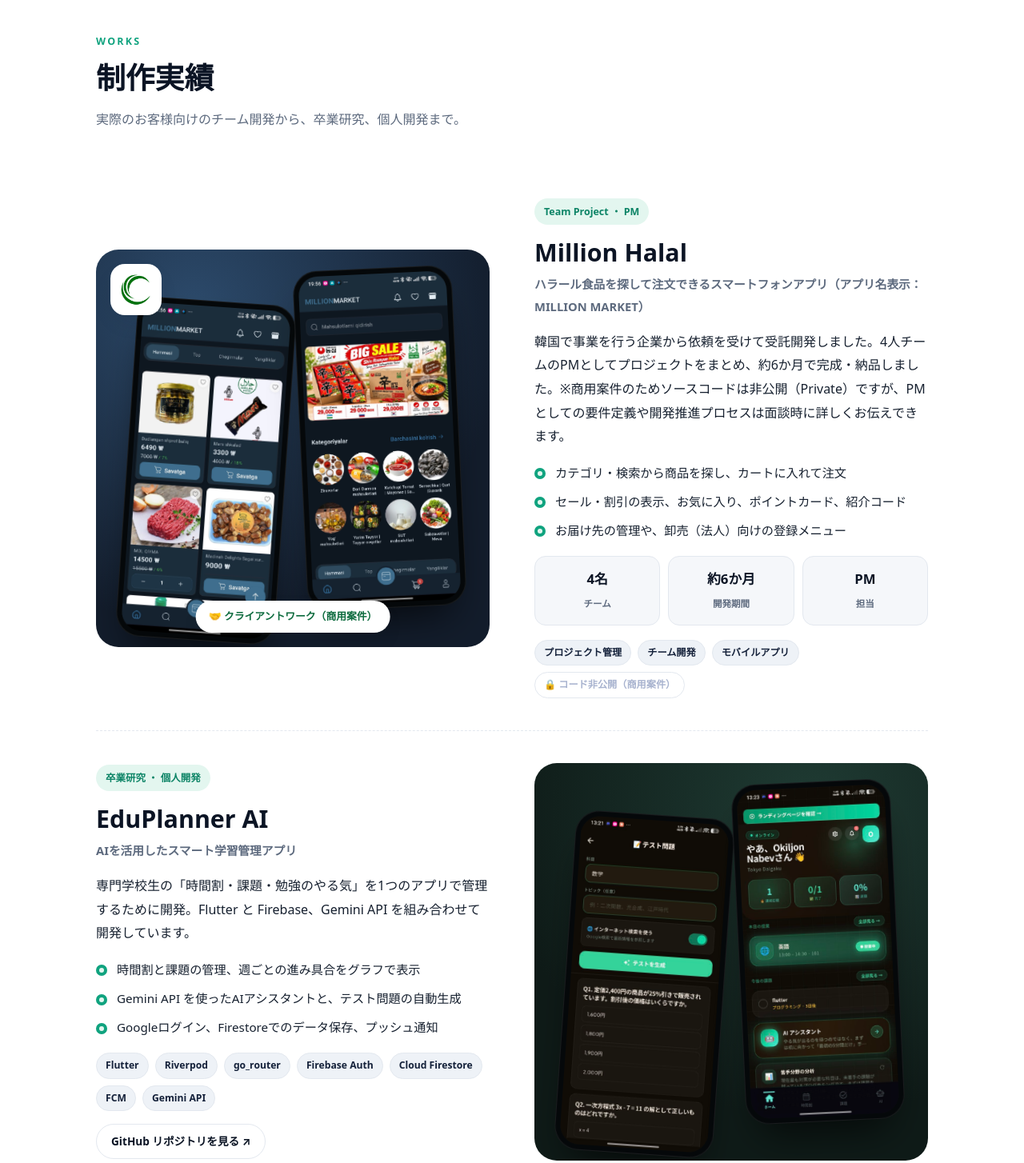
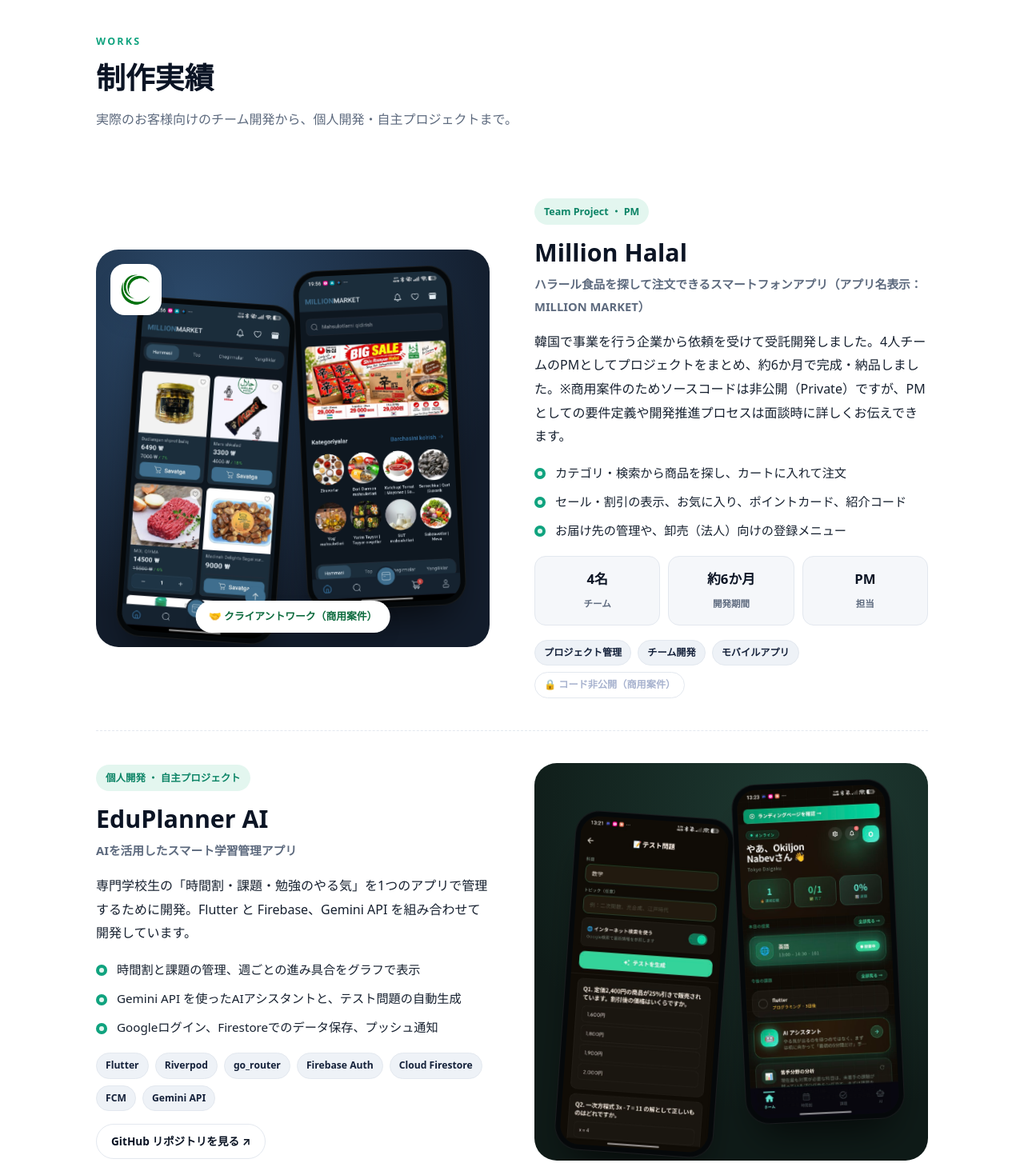
Before and after one commit to okiljon04344/okiljon04344, a plain HTML site: page index.html in a window 1280 px wide. Shown: the part 1660-3114 px from the top of the page at 80% size. Drawn offline with Linux system fonts and the light colour scheme.

Commit message:
docs: classify EduPlanner AI as personal project (個人開発) across portfolio and career sheet

```diff
--- a/index.html
+++ b/index.html
@@ -442,7 +442,7 @@
       <div class="sec-head reveal">
         <span class="eyebrow en">Works</span>
         <h2>制作実績</h2>
-        <p>実際のお客様向けのチーム開発から、卒業研究、個人開発まで。</p>
+        <p>実際のお客様向けのチーム開発から、個人開発・自主プロジェクトまで。</p>
       </div>
 
       <!-- Million Halal -->
@@ -479,7 +479,7 @@
           <div class="phone front"><img src="photo3.jpg" alt="EduPlanner AI のホーム画面" onerror="this.style.visibility='hidden'"></div>
         </div>
         <div>
-          <span class="p-label">卒業研究 ・ 個人開発</span>
+          <span class="p-label">個人開発 ・ 自主プロジェクト</span>
           <h3>EduPlanner AI</h3>
           <p class="p-sub">AIを活用したスマート学習管理アプリ</p>
           <p class="desc">専門学校生の「時間割・課題・勉強のやる気」を1つのアプリで管理するために開発。Flutter と Firebase、Gemini API を組み合わせて開発しています。</p>
@@ -575,7 +575,7 @@
           <li>
             <div class="t-when en">2025.04 — 2027.03（見込）</div>
             <div class="t-what">岩谷学園 ひがし北海道IT専門学校</div>
-            <div class="t-note">地域未来情報テクノロジー科 商工業観光ITコース（北海道・中標津町）／卒業研究「EduPlanner AI」</div>
+            <div class="t-note">地域未来情報テクノロジー科 商工業観光ITコース（北海道・中標津町）／個人開発「EduPlanner AI」</div>
           </li>
           <li>
             <div class="t-when en">2023.04 — 2025.03</div>
```
Also changed, not shown: 2 other files.
